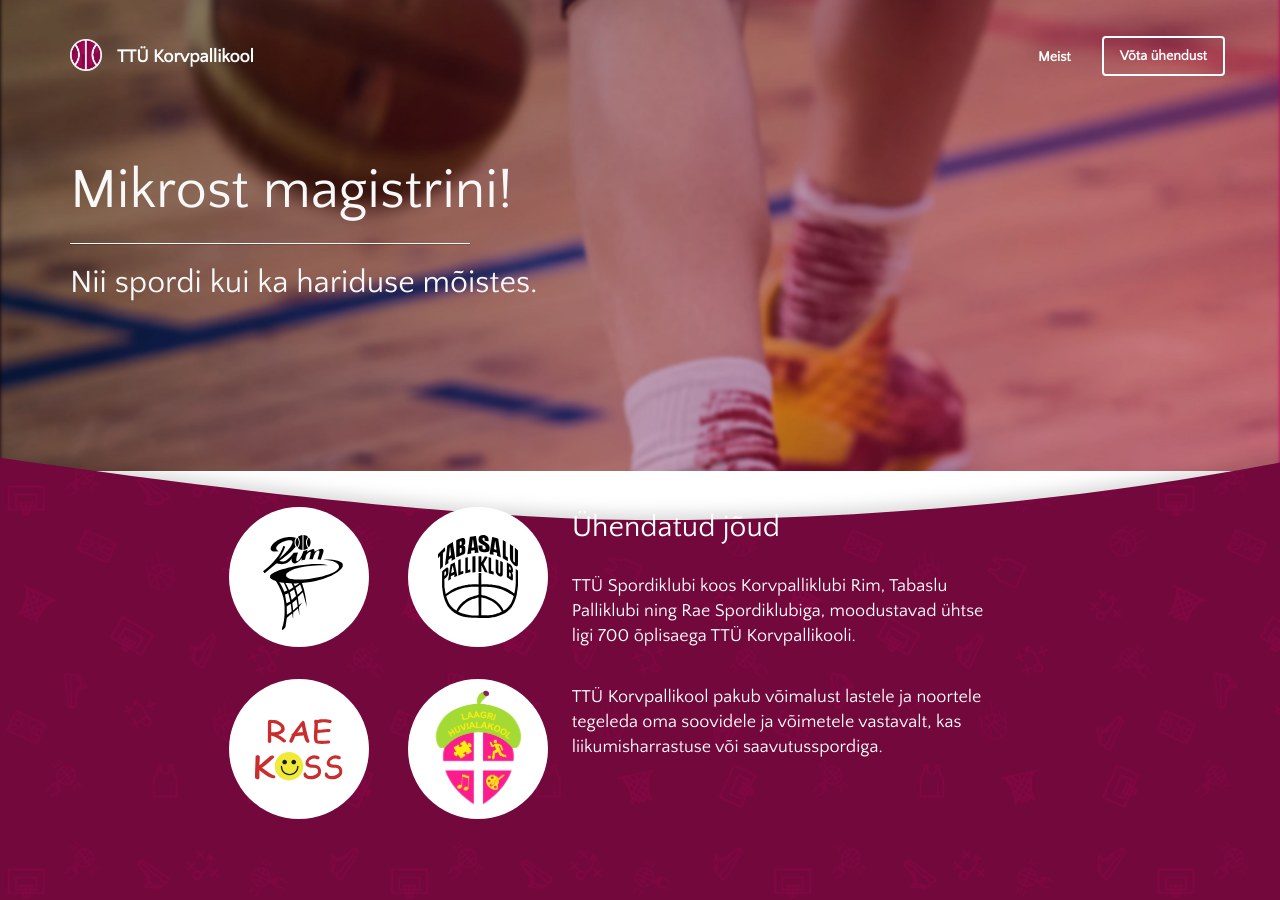
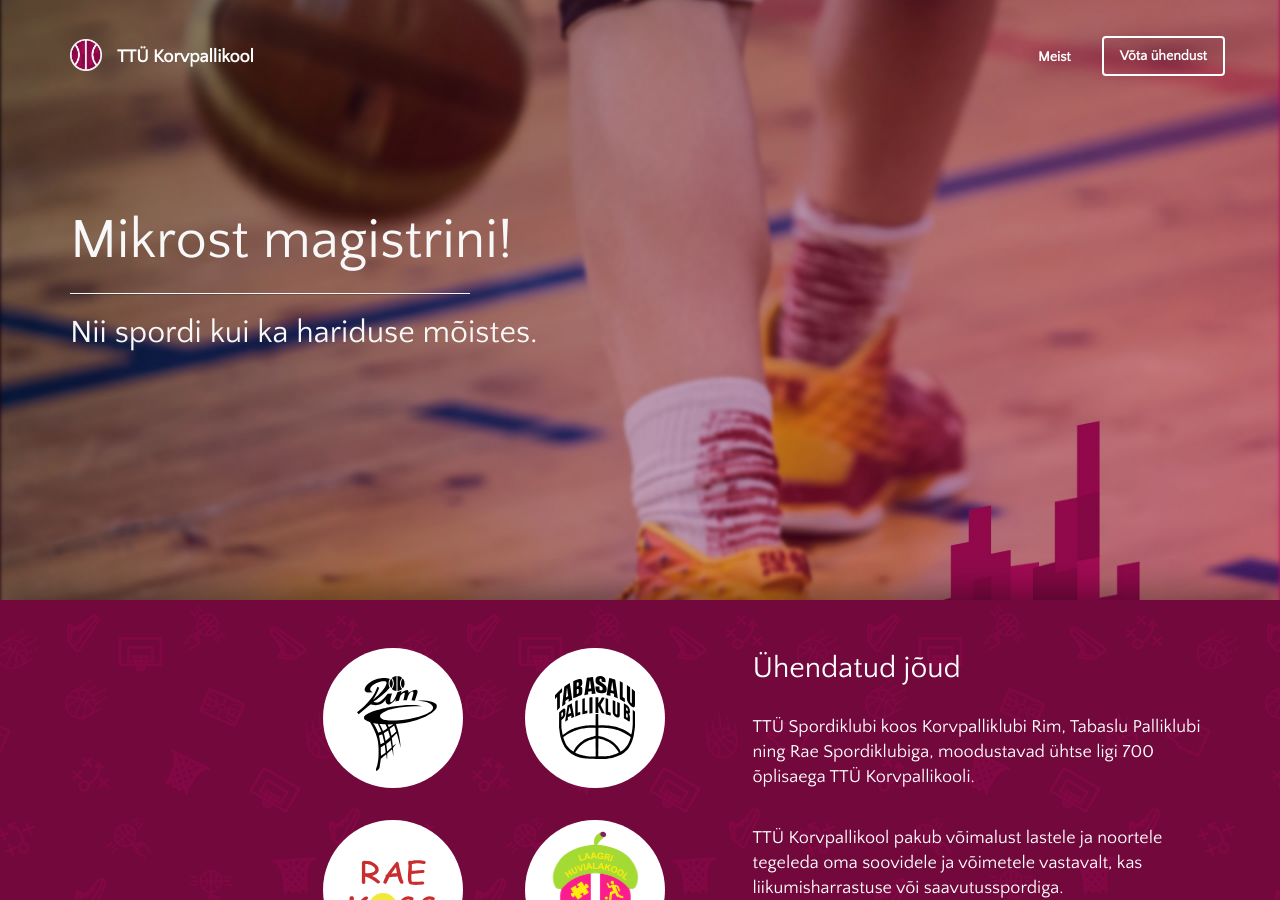
Before and after one commit to kaskkaur/TTU, a Jekyll site: the page built from index.html, in a window 1280 px wide and 900 px high. Built offline with Jekyll 4.4.1, drawn with Linux system fonts in a browser that asks for light colours.

Commit message:
header, responsiveness, etc, removed curve, aligned content blocks

```diff
--- a/_includes/about.html
+++ b/_includes/about.html
@@ -10,18 +10,18 @@
 
                 <div class="col-lg-5 col-lg-offset-2 col-sm-6">
                     <div class="row">
-                      <div class="col-sm-6">
-                        <img class="img-logo img-responsive" src="../img/logos/rim.svg" alt="">
+                      <div class="col-xs-6 ">
+                        <img class="img-logo img-responsive pull-right" src="../img/logos/rim.svg" alt="">
                       </div>
-                      <div class="col-sm-6">
+                      <div class="col-xs-6">
                         <img class="img-logo img-responsive" src="../img/logos/tabasalu.svg" alt="">
                       </div>
                     </div>
                     <div class="row">
-                      <div class="col-sm-6">
-                        <img class="img-logo img-responsive" src="../img/logos/rae.svg" alt="">
+                      <div class="col-xs-6">
+                        <img class="img-logo img-responsive pull-right" src="../img/logos/rae.svg" alt="">
                       </div>
-                      <div class="col-sm-6">
+                      <div class="col-xs-6">
                         <img class="img-logo img-responsive" src="../img/logos/laagri.svg" alt="">
                       </div>
                     </div>
--- a/_includes/header.html
+++ b/_includes/header.html
@@ -1,6 +1,6 @@
 <!-- Navigation -->
 <nav id="custom-nav" class="navbar navbar-default navbar-fixed-top" role="navigation">
-    <div class="container">
+    <div class="container container-fluid">
         <!-- Brand and toggle get grouped for better mobile display -->
         <div class="navbar-header page-scroll">
             <button type="button" class="navbar-toggle" data-toggle="collapse" data-target="#bs-example-navbar-collapse-1">
@@ -55,10 +55,10 @@
 					</div>
 				</div>
 
-                <div class="col-lg-6">
-
+             <!--    <div class="col-lg-6">
+                    <img id="shards" src="../img/shards.svg">
                 </div>
-
+ -->
 
 
 
--- a/_includes/page_content.html
+++ b/_includes/page_content.html
@@ -12,7 +12,7 @@
                     <hr class="section-heading-spacer">
                     <div class="clearfix"></div>
                     <h2 class="section-heading">{{ post.title }}</h2>
-                    <div class="lead">{{ post.content }}</div>
+                    <div class="lead bold">{{ post.content }}</div>
                 </div>
                 <div class="col-lg-5 col-lg-offset-2 col-sm-6">
                     <img class="img-responsive img-card" src="img/services/{{ post.img }}" alt="">
@@ -35,7 +35,7 @@
                     <hr class="section-heading-spacer">
                     <div class="clearfix"></div>
                     <h2 class="section-heading">{{ post.title }}</h2>
-                    <div class="lead">{{ post.content }}</div>
+                    <div class="lead bold">{{ post.content }}</div>
                 </div>
                 <div class="col-lg-5 col-sm-pull-6  col-sm-6">
                   <img class="img-responsive img-card" src="img/services/{{ post.img }}" alt="">
--- a/css/landing-page.css
+++ b/css/landing-page.css
@@ -16,12 +16,16 @@
     font-family: 'Quattrocento Sans', sans-serif;
     font-weight: 300;
 }
-a {
+a, b, strong {
 
 color: #9F004E;
 
+}
 
-}
+
+
+
+
 
 
 #custom-nav {
@@ -57,7 +61,7 @@
 #custom-nav.affix {
     width: 100%;
     background-color: #9F004E;
-    opacity: 0.9;
+    opacity: 1;
     -webkit-transition: background .5s ease-in-out, opacity .5s ease;
     -moz-transition: background .5s ease-in-out, opacity .5s ease;
     transition: background .5s ease-in-out, opacity .5s ease;
@@ -80,6 +84,13 @@
     width: 32px;
     height: 32px;
     margin-top: -8px;
+
+}
+
+.logos {
+
+    /*padding-right: 72px;*/
+
 
 }
 
@@ -127,14 +138,15 @@
 }
 
 .intro-header {
-    padding-top: 50px; /* If you're making other pages, make sure there is 50px of padding to make sure the navbar doesn't overlap content! */
+    padding-top: 100px; /* If you're making other pages, make sure there is 50px of padding to make sure the navbar doesn't overlap content! */
     padding-bottom: 50px;
-    text-align: center;
+
     color: #f8f8f8;
     background: url(../img/intro-bg.jpg) no-repeat center center;
     background-size: cover;
     margin-left: 0;
     margin-right: 0;
+    height: 600px;
 }
 
 .intro-message {
@@ -161,13 +173,61 @@
     font-size: 24pt;
 }
 
+
+#shards{
+
+    bottom: -440px;
+    position: absolute;
+}
+
+#about {
+    /*background: #72083C;*/
+    /*position: relative;*/
+    /*top: -240px;*/
+    width: 100%;
+    height: 400px;
+    background: url(../img/pattern-basket.svg) repeat  center center;
+    color: white;
+    /* Rectangle 9: */
+
+    box-shadow: 0 -8px 32px 0 rgba(0,0,0,0.40);
+    /*padding: 0px;
+    margin: 0px*/
+
+}
+
+
+.about-content {
+
+    /*position: absolute;
+    top: 260px;*/
+    padding-top: 32px;
+
+}
+
+.about-content p  {
+
+    width: 100%;
+
+}
+
+
+
+
+
+
+
 @media(max-width:767px) {
     .intro-message {
         padding-bottom: 15%;
     }
 
     .intro-message > h1 {
-        font-size: 3em;
+        font-size: 32pt;
+    }
+
+    .intro-message > h3 {
+        font-size: 24pt;
     }
 
     ul.intro-social-buttons > li {
@@ -183,6 +243,23 @@
     .intro-divider {
         width: 100%;
     }
+
+    #shards{
+
+    bottom: -140px;
+    position: absolute;
+    }
+
+
+
+    #about {
+
+    height: 100%;
+
+    /*padding: 0px;
+    margin: 0px*/
+
+    }
 }
 
 .network-name {
@@ -195,17 +272,18 @@
 
 
 
-#about {
+
+
+
+
+
+
+
+#services {
     position: relative;
-    top: -240px;
-    width: 100%;
-    height: 100%;
-    background: url(../img/about-bg.svg) no-repeat center center;
-    color: white;
-    padding: 0px;
-    margin: 0px
+    /*top: -382px;*/
+}
 
-}
 
 .img-card {
 
@@ -218,22 +296,19 @@
 
 .img-logo {
 
-margin: 16px;
+padding: 16px;
+margin: 0px;
+
 
 }
 
-.about-content {
 
-    position: absolute;
-    top: 260px;
 
+.bold b  {
+
+    color:#9B054F;
 }
 
-.about-content p  {
-
-    width: 426px;
-
-}
 
 
 .content-section-a {
@@ -286,6 +361,17 @@
         float: left;
         margin-top: 15px;
     }
+
+    #shards{
+
+
+
+    position: relative;
+    top: -180px;
+    width: 0%
+    }
+
+
 }
 
 @media(max-width:767px) {
@@ -304,6 +390,14 @@
     ul.banner-social-buttons > li:last-child {
         margin-bottom: 0;
     }
+
+    #shards{
+
+
+
+    position: absolute;
+    z-index: -1;
+    }
 }
 
 footer {
--- a/js/landing-page.js
+++ b/js/landing-page.js
@@ -24,6 +24,7 @@
 
 
 
+
 // Highlight the top nav as scrolling occurs
 // $('body').scrollspy({
 //     target: '.navbar-fixed-top'
```
Also changed, not shown: img/intro-bg.jpg, img/pattern-basket.svg (added), img/shards.svg (added).
